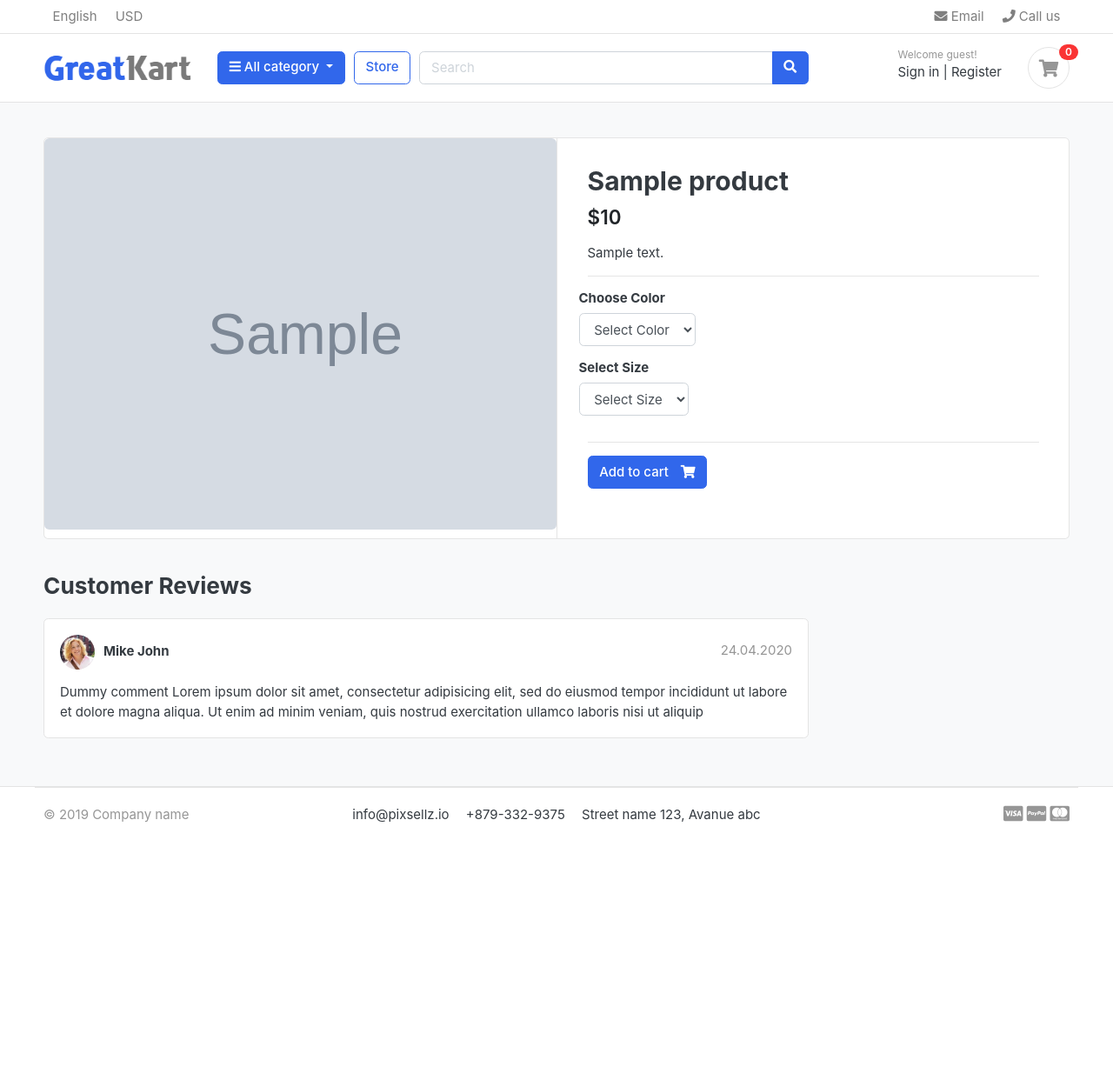
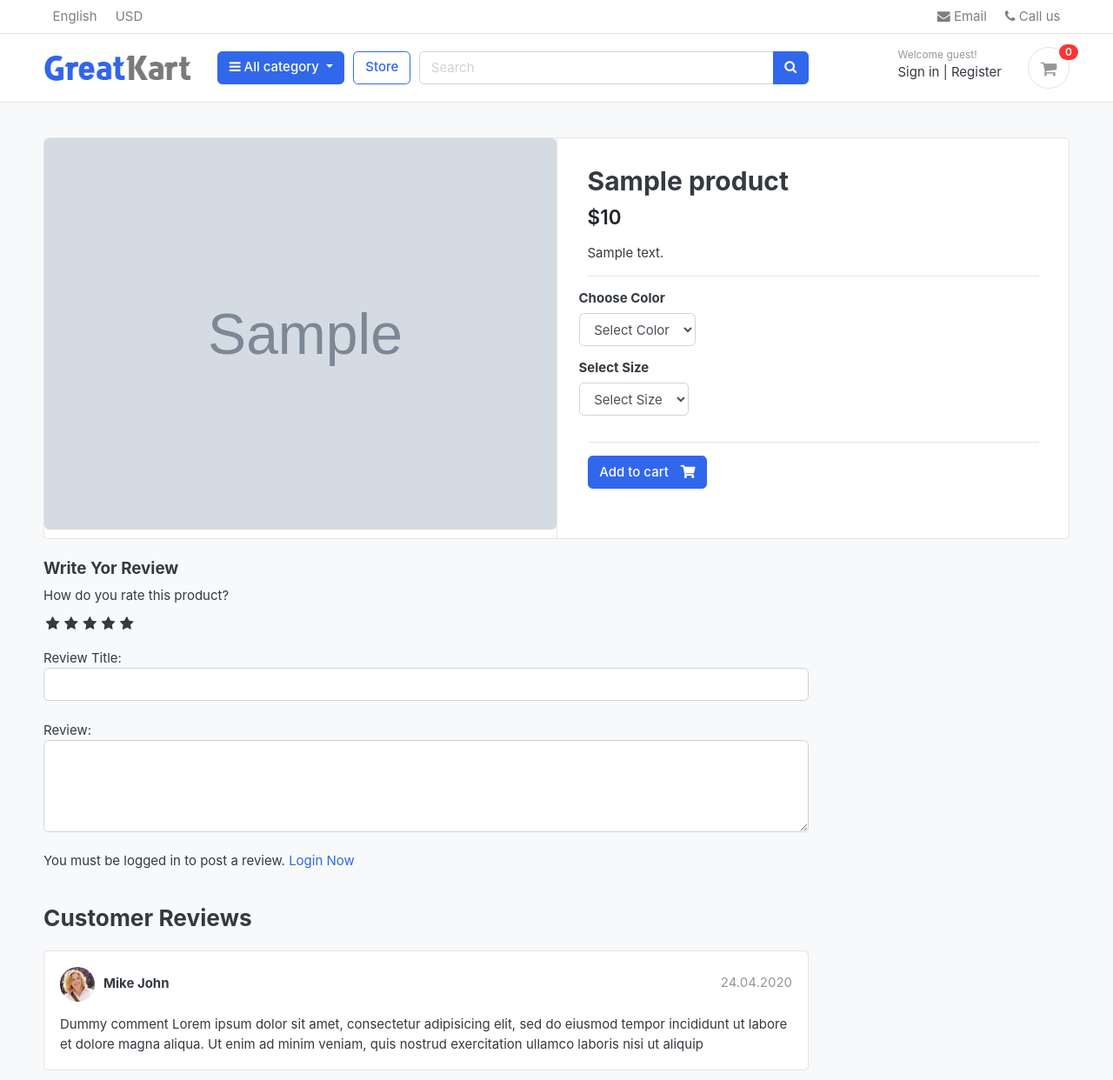
Before and after one commit to muzhirul/django-ecommerce, a Django app: a page that uses templates/base.html in a window 1280 px wide. Shown: the top 1242 px of the page at 87% size. Before the commit the page ends 946 px from the top, so only its background shows below. Run offline with Django 3.2, Linux system fonts and the light colour scheme; tables that the repository leaves empty hold one stand-in row (values such as "Sample post"); grey boxes marked "Sample" are stand-in pictures; parts of the project's set-up code (start-up, migrations or seed data) failed here and were passed over; some libraries are stand-ins or nearby versions; some web fonts are replaced.

Commit message:
review for login user

```diff
--- /dev/null
+++ b/greatcart/static/css/custom.css
@@ -0,0 +1,41 @@
+.rate>input {
+    display: none;
+}
+
+.rate {
+    display: inline-block;
+    border: 0;
+}
+
+.rate>label {
+    float: right;
+}
+
+.rate>label:before {
+    display: inline-block;
+    font-size: 1.1rem;
+    font-family: FontAwesome;
+    content: "\f005";
+    margin: 0;
+    padding: 0.3rem .2rem;
+    cursor: pointer;
+}
+
+
+.rate .half:before {
+    content: "\f089";
+    position: absolute;
+    padding-right: 0;
+}
+
+input:checked~label,
+label:hover~label {
+    color: #ffb503;
+}
+
+input:checked+label:hover,
+input:checked~label:hover,
+input:checked~label:hover~label,
+label:hover~input:checked~label {
+    color: #cc9000;
+}
--- /dev/null
+++ b/static/css/custom.css
@@ -0,0 +1,3 @@
+.rate>input {
+    display: none;
+}
--- a/store/admin.py
+++ b/store/admin.py
@@ -1,7 +1,7 @@
 import imp
 from pyexpat import model
 from django.contrib import admin
-from .models import Product, Variation
+from .models import Product, ReviewRating, Variation
 # Register your models here.
 
 class ProductAdmin(admin.ModelAdmin):
@@ -15,3 +15,4 @@ class VariationAdmin(admin.ModelAdmin):
 
 admin.site.register(Product,ProductAdmin)
 admin.site.register(Variation, VariationAdmin)
+admin.site.register(ReviewRating)
--- a/store/models.py
+++ b/store/models.py
@@ -4,6 +4,7 @@ from tkinter import CASCADE
 from unicodedata import category
 from django.db import models
 from django.urls import reverse
+from accounts.models import Account
 from category.models import Category
 
 # Create your models here.
@@ -54,3 +55,18 @@ class Variation(models.Model):
 
     def __str__(self):
         return self.variation_value
+
+
+class ReviewRating(models.Model):
+    product = models.ForeignKey(Product, on_delete=models.CASCADE)
+    user = models.ForeignKey(Account, on_delete=models.CASCADE)
+    subject = models.CharField(max_length=100, blank=True)
+    review = models.TextField(max_length=500, blank=True)
+    rating = models.FloatField()
+    ip = models.CharField(max_length=20, blank=True)
+    status = models.BooleanField(default=True)
+    create_date = models.DateTimeField(auto_now_add=True)
+    modified_date = models.DateTimeField(auto_now=True)
+
+    def __str__(self):
+        return self.product.product_name
--- a/store/urls.py
+++ b/store/urls.py
@@ -7,4 +7,5 @@ urlpatterns = [
     path('category/<slug:category_slug>/', views.store, name='products_by_category'),
     path('category/<slug:category_slug>/<slug:product_slug>/', views.product_detail, name='product_detail'),
     path('search/', views.search, name='search'),
+    path('submit_review/<int:product_id>/', views.submit_review, name='submit_review'),
 ]
--- a/store/views.py
+++ b/store/views.py
@@ -1,12 +1,14 @@
 
 from django.http import HttpResponse
-from django.shortcuts import get_object_or_404, render
+from django.shortcuts import get_object_or_404, redirect, render
 from carts.models import CartItem
-from store.models import Product
+from store.forms import ReviewForm
+from store.models import Product, ReviewRating
 from category.models import Category
 from carts.views import _cart_id
 from django.core.paginator import EmptyPage, PageNotAnInteger, Paginator
 from django.db.models import Q
+from django.contrib import messages
 
 # Create your views here.
 def store(request,category_slug=None):
@@ -59,3 +61,28 @@ def search(request):
         'productCount': productCount,
     }
     return render(request, 'store/store.html', context)
+
+
+def submit_review(request, product_id):
+    url = request.META.get('HTTP_REFERER')
+    if request.method == 'POST':
+        try:
+            reviews = ReviewRating.objects.get(user__id=request.user.id, product__id=product_id)
+            form = ReviewForm(request.POST, instance=reviews)
+            form.save()
+            messages.success(request, 'Thank you! Your review has been updated.')
+            return redirect(url)
+
+        except ReviewRating.DoesNotExist:
+            form = ReviewForm(request.POST)
+            if form.is_valid():
+                data = ReviewRating()
+                data.subject = form.cleaned_data['subject']
+                data.review = form.cleaned_data['review']
+                data.rating = form.cleaned_data['rating']
+                data.ip = request.META.get('REMOTE_ADDR')
+                data.product_id = product_id
+                data.user_id = request.user.id
+                data.save()
+                messages.success(request, 'Thank you! Your review has been submitted.')
+                return redirect(url)
--- a/templates/base.html
+++ b/templates/base.html
@@ -25,6 +25,9 @@
 <link href="{% static 'css/ui.css' %}" rel="stylesheet" type="text/css"/>
 <link href="{% static 'css/responsive.css' %}" rel="stylesheet" media="only screen and (max-width: 1200px)" />
 
+<link href="{% static 'css/custom.css' %}" rel="stylesheet" type="text/css"/>
+<link rel="stylesheet" href="https://cdnjs.cloudflare.com/ajax/libs/font-awesome/4.7.0/css/font-awesome.min.css">
+
 <!-- custom javascript -->
 <script src="{% static 'js/script.js' %}" type="text/javascript"></script>
 
--- a/templates/store/product_detail.html
+++ b/templates/store/product_detail.html
@@ -72,11 +72,49 @@
     <div class="row">
                 <div class="col-md-9">
 
+
+        <form action="{% url 'submit_review' single_product.id %}" method="POST">
+            {% csrf_token %}
+            <h5>Write Yor Review</h5>
+            <div>
+                <label>How do you rate this product?</label>
+                <br>
+                <div class="rate">
+                    <input type="radio" name="rating" id="rating10" value="5" required /><label for="rating10" title="5"></label>
+                    <input type="radio" name="rating" id="rating9" value="4.5" required /><label for="rating9" title="4.5" class="half"></label>
+
+                    <input type="radio" name="rating" id="rating8" value="4" required /><label for="rating8" title="4"></label>
+                    <input type="radio" name="rating" id="rating7" value="3.5" required /><label for="rating7" title="3.5" class="half"></label>
+
+                    <input type="radio" name="rating" id="rating6" value="3" required /><label for="rating6" title="3"></label>
+                    <input type="radio" name="rating" id="rating5" value="2.5" required /><label for="rating5" title="2.5" class="half"></label>
+
+                    <input type="radio" name="rating" id="rating4" value="2" required /><label for="rating4" title="2"></label>
+                    <input type="radio" name="rating" id="rating3" value="1.5" required /><label for="rating3" title="1.5" class="half"></label>
+
+                    <input type="radio" name="rating" id="rating2" value="1" required /><label for="rating2" title="1"></label>
+                    <input type="radio" name="rating" id="rating1" value="0.5" required /><label for="rating1" title="0.5" class="half"></label>
+                </div>
+                <br>
+                Review Title:
+                <input type="text" class="form-control" name="subject" />
+                <br>
+                Review:
+                <textarea name="review" rows="4" class="form-control"></textarea>
+                <br>
+                {% if user.is_authenticated %}
+                <input type="submit" value="Submit Review" class="btn btn-primary" />
+                {% else %}
+                <p>You must be logged in to post a review. <span><a href="{% url 'login' %}">Login Now</a></span></p>
+                {% endif %}
+            </div>
+            {% include 'includes/alerts.html' %}
+        </form>
+        <br>
         <header class="section-heading">
             <h3>Customer Reviews </h3>
 
         </header>
-
         <article class="box mb-3">
             <div class="icontext w-100">
                 <img src="{% static './images/avatars/avatar1.jpg' %}" class="img-xs icon rounded-circle">
```
Also changed, not shown: store/forms.py (added, +9 -0 lines), store/migrations/0005_reviewrating.py (added).
